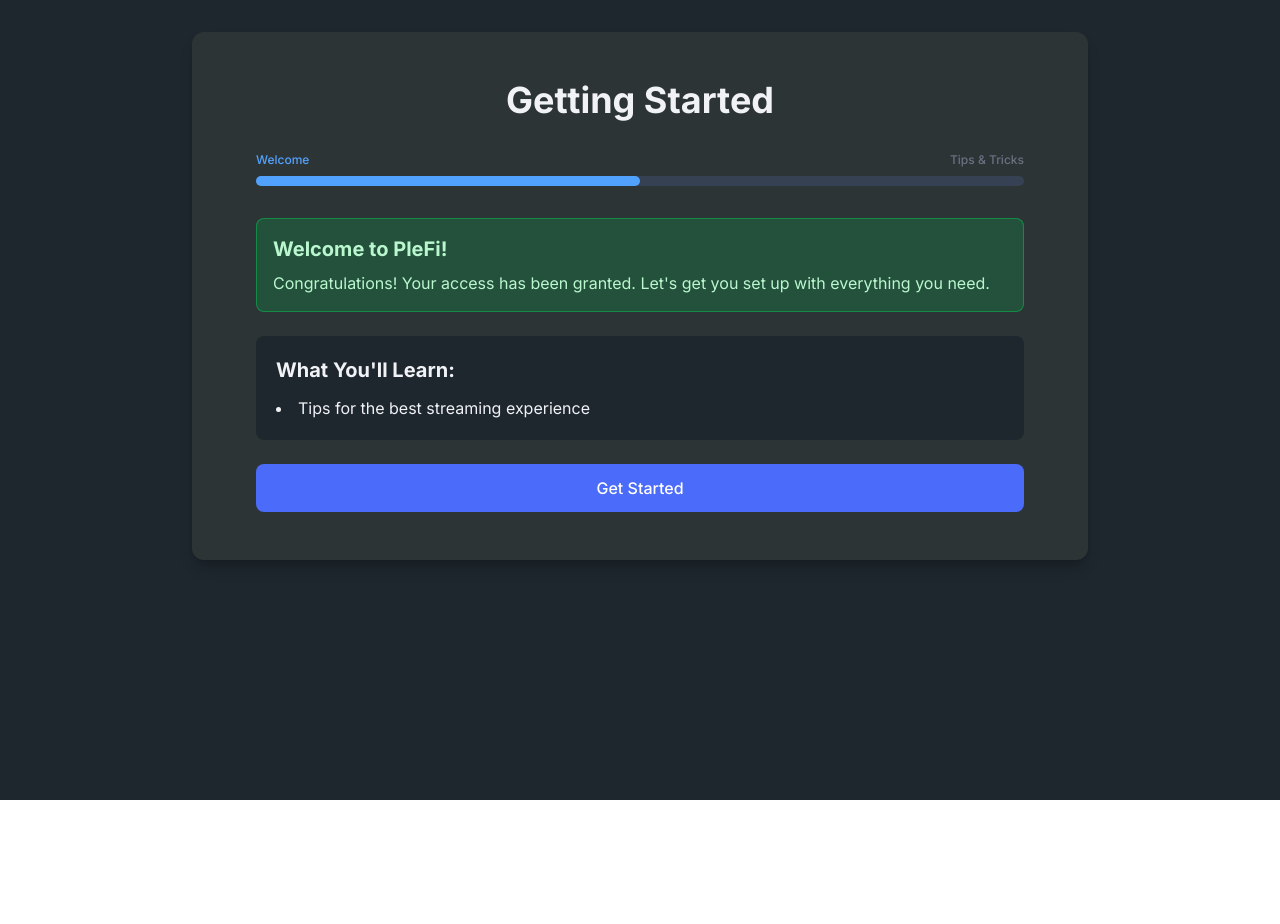
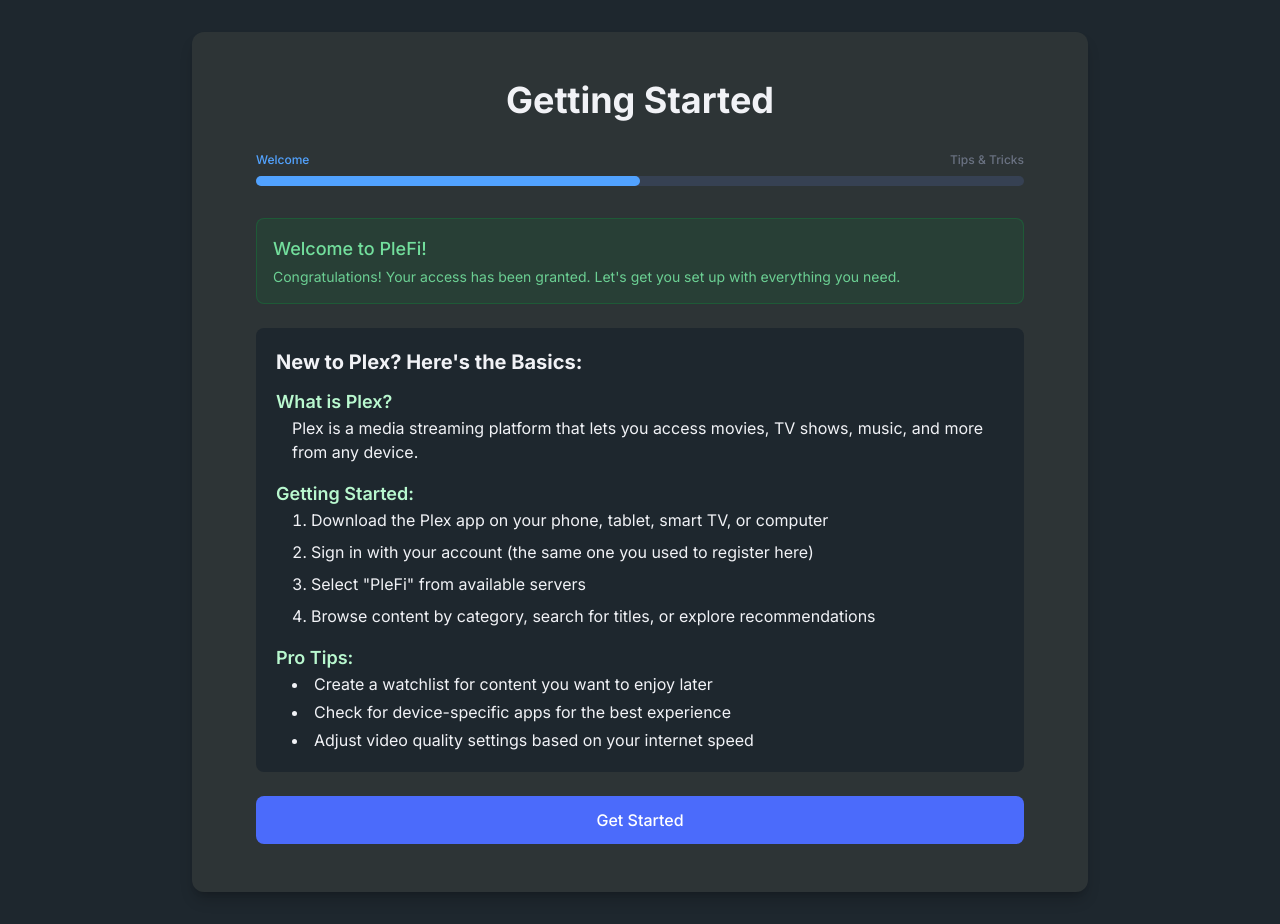
Before and after one commit to mchestr/striplex, a React app in the folder web/: page /onboarding/step/1 in a window 1280 px wide. Both pictures are taken after a click on the button "Back". Before the commit the page ends 800 px from the top, so only its background shows below. Built offline with nearby package versions, Linux system fonts and the light colour scheme; no server answers.

Commit message:
update onboarding for good stuff

```diff
--- a/web/src/components/onboarding/steps/RequestsGuideStep.jsx
+++ b/web/src/components/onboarding/steps/RequestsGuideStep.jsx
@@ -9,6 +9,15 @@
           Can't find what you want? Request new TV shows and movies using the
           requests portal.
         </p>
+
+        <div className="bg-amber-500/10 border border-amber-500/20 text-amber-300/80 p-3 rounded-lg text-left text-sm">
+          <h3 className="font-medium mb-1">Request Limits:</h3>
+          <p>
+            Users are initially limited on the number of shows and movies they
+            can request.
+          </p>
+          <p>Limits are reset weekly and will increase with more watch time.</p>
+        </div>
 
         {serverInfo.isLoading ? (
           <div className="mt-4 text-gray-400">Loading requests link...</div>
--- a/web/src/components/onboarding/steps/TipsAndTricksStep.jsx
+++ b/web/src/components/onboarding/steps/TipsAndTricksStep.jsx
@@ -21,18 +21,6 @@
             New users have limited requests initially - use them wisely!
           </li>
         </ul>
-      </div>
-
-      <div className="bg-amber-500/20 border border-amber-500/40 text-amber-200 p-4 rounded-lg text-left">
-        <h3 className="font-bold mb-2">Request Limits:</h3>
-        <p className="mb-1">
-          New users have an initial quota for requesting TV shows and movies.
-          This helps ensure quality and manage server resources.
-        </p>
-        <p>
-          As you become a more established member of our community, these limits
-          will increase.
-        </p>
       </div>
 
       <div className="bg-[#1e272e] p-4 rounded-lg text-left">
--- a/web/src/components/onboarding/steps/WelcomeStep.jsx
+++ b/web/src/components/onboarding/steps/WelcomeStep.jsx
@@ -1,40 +1,60 @@
 import React from "react";
 
 const WelcomeStep = ({ onNext, serverInfo }) => {
-  // Dynamically generate the list of features based on available server info
-  const getFeatureList = () => {
-    const features = [];
-
-    if (serverInfo.requestsUrl) {
-      features.push(
-        <li key="requests">How to request new movies and TV shows</li>
-      );
-    }
-
-    if (serverInfo.discordServerUrl) {
-      features.push(<li key="discord">How to join our community Discord</li>);
-    }
-
-    features.push(<li key="tips">Tips for the best streaming experience</li>);
-
-    return features;
-  };
-
   return (
     <div className="space-y-6">
-      <div className="bg-green-500/20 border border-green-500/50 text-green-200 p-4 rounded-lg">
-        <h2 className="text-xl font-bold mb-2">
+      <div className="bg-green-600/10 border border-green-600/25 text-green-300/90 p-4 rounded-lg">
+        <h2 className="text-lg font-medium mb-1">
           Welcome to {serverInfo.serverName}!
         </h2>
-        <p>
+        <p className="text-sm opacity-90">
           Congratulations! Your access has been granted. Let's get you set up
           with everything you need.
         </p>
       </div>
 
       <div className="text-left bg-[#1e272e] p-5 rounded-lg">
-        <h3 className="font-bold text-xl mb-3">What You'll Learn:</h3>
-        <ul className="space-y-2 list-disc list-inside">{getFeatureList()}</ul>
+        <h3 className="font-bold text-xl mb-3">
+          New to Plex? Here's the Basics:
+        </h3>
+
+        <div className="mb-4">
+          <h4 className="font-semibold text-lg text-green-200">
+            What is Plex?
+          </h4>
+          <p className="ml-4">
+            Plex is a media streaming platform that lets you access movies, TV
+            shows, music, and more from any device.
+          </p>
+        </div>
+
+        <div className="mb-4">
+          <h4 className="font-semibold text-lg text-green-200">
+            Getting Started:
+          </h4>
+          <ol className="list-decimal list-inside space-y-2 ml-4">
+            <li>
+              Download the Plex app on your phone, tablet, smart TV, or computer
+            </li>
+            <li>
+              Sign in with your account (the same one you used to register here)
+            </li>
+            <li>Select "{serverInfo.serverName}" from available servers</li>
+            <li>
+              Browse content by category, search for titles, or explore
+              recommendations
+            </li>
+          </ol>
+        </div>
+
+        <div>
+          <h4 className="font-semibold text-lg text-green-200">Pro Tips:</h4>
+          <ul className="list-disc list-inside space-y-1 ml-4">
+            <li>Create a watchlist for content you want to enjoy later</li>
+            <li>Check for device-specific apps for the best experience</li>
+            <li>Adjust video quality settings based on your internet speed</li>
+          </ul>
+        </div>
       </div>
 
       <button
```
